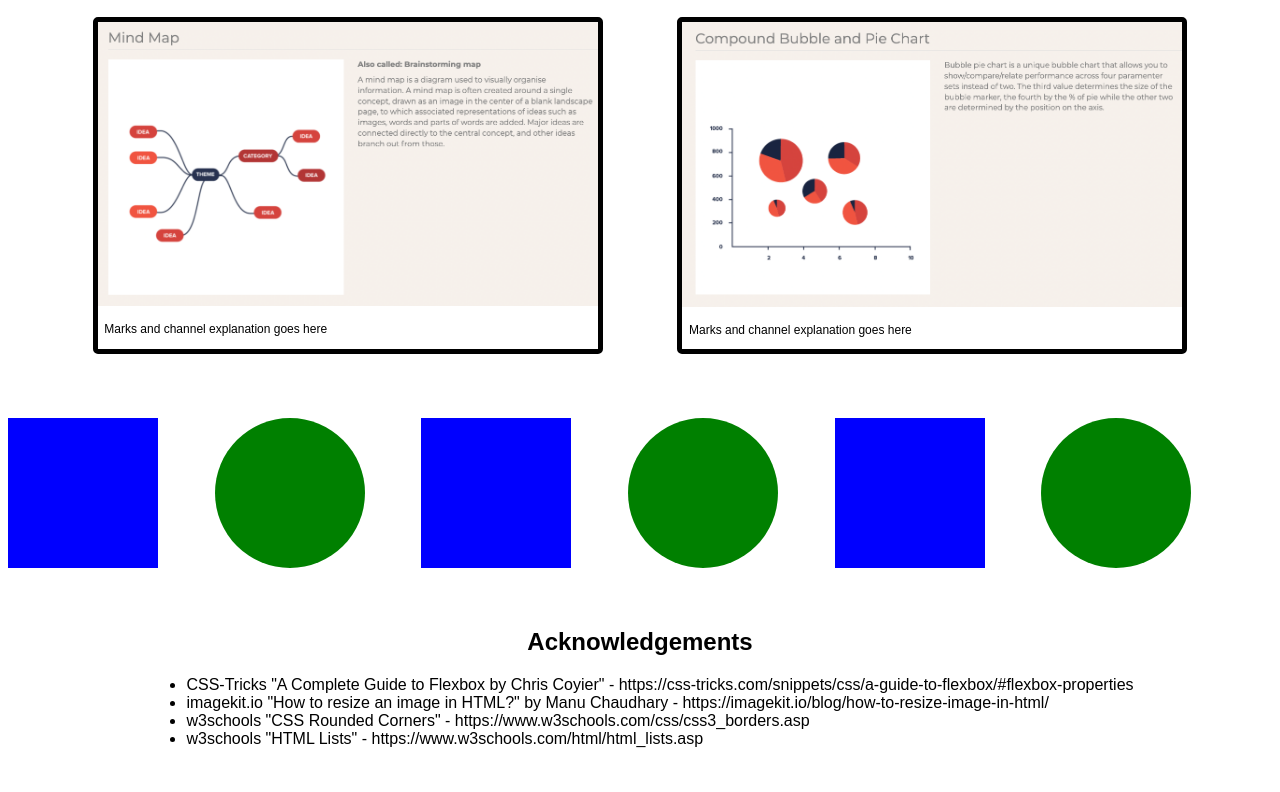
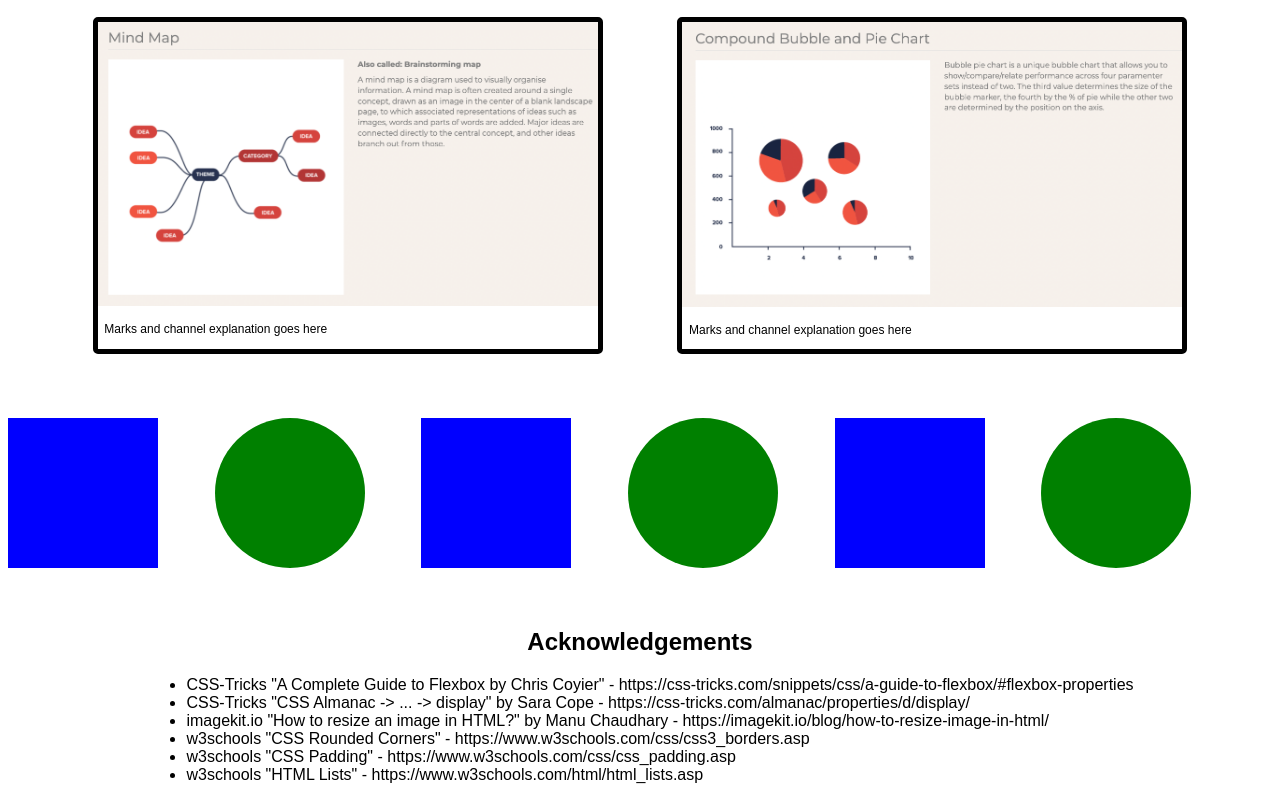
Before and after one commit to DS4200-S22/hw-03-frank-aidan, a plain HTML site: page index.html in a window 1280 px wide. Shown: the part 423-1215 px from the top of the page. Before the commit the page ends 1179 px from the top, so only its background shows below. Drawn offline with Linux system fonts and the light colour scheme.

Commit message:
additional acknowledgements

```diff
--- a/index.html
+++ b/index.html
@@ -79,8 +79,10 @@
     <div>
       <ul class = acknowledgements>
         <li>CSS-Tricks "A Complete Guide to Flexbox by Chris Coyier" - https://css-tricks.com/snippets/css/a-guide-to-flexbox/#flexbox-properties</li>
+        <li>CSS-Tricks "CSS Almanac -> ... -> display" by Sara Cope - https://css-tricks.com/almanac/properties/d/display/</li>
         <li>imagekit.io "How to resize an image in HTML?" by Manu Chaudhary - https://imagekit.io/blog/how-to-resize-image-in-html/</li>
         <li>w3schools "CSS Rounded Corners" - https://www.w3schools.com/css/css3_borders.asp</li>
+        <li>w3schools "CSS Padding" - https://www.w3schools.com/css/css_padding.asp</li>
         <li>w3schools "HTML Lists" - https://www.w3schools.com/html/html_lists.asp</li>
       </ul>
     </div>
```
